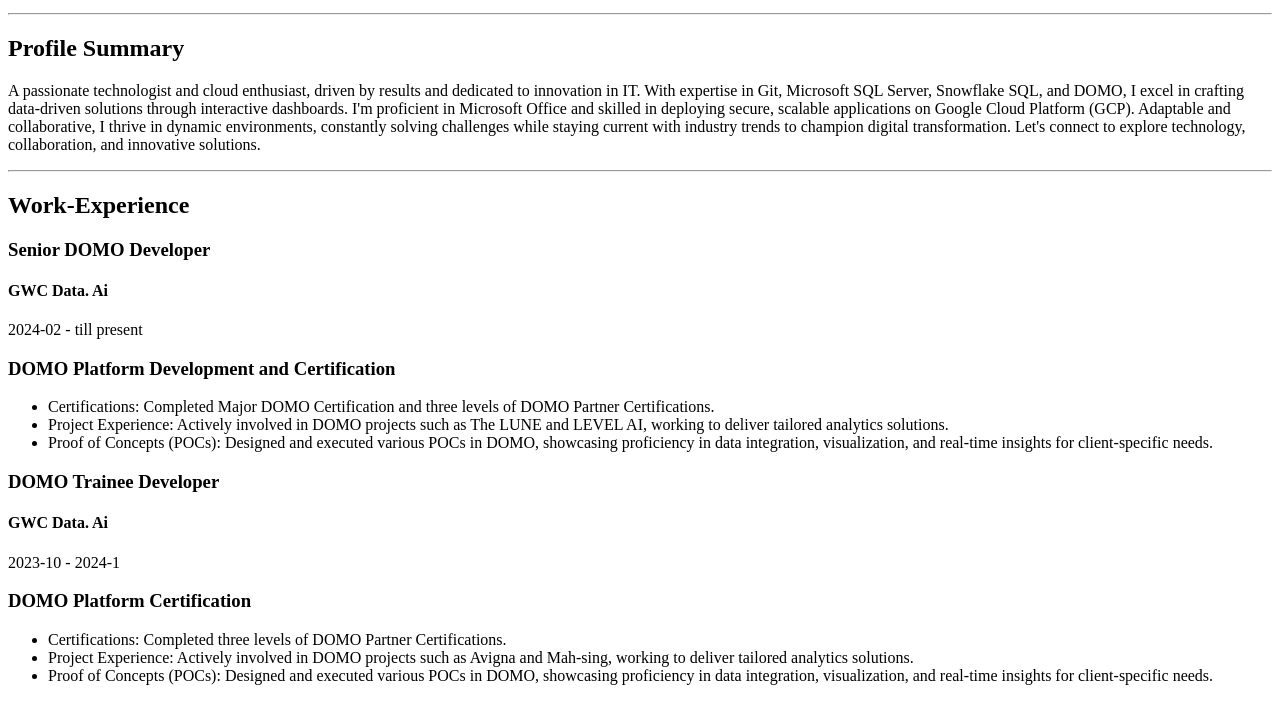
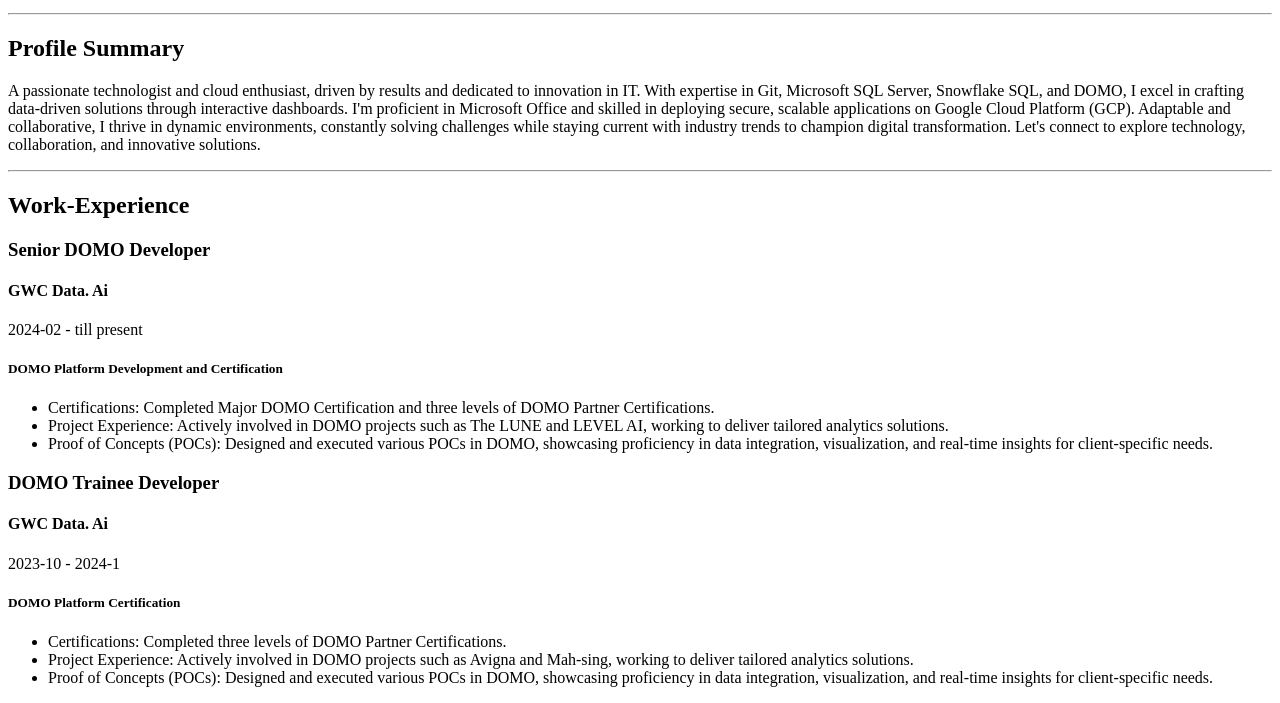
Before and after one commit to GokulV2795/My-First-Project, a plain HTML site: page index.html in a window 1280 px wide. Shown: the part 137-840 px from the top of the page. Drawn offline with Linux system fonts and the light colour scheme.

Commit message:
changed the header tags

```diff
--- a/index.html
+++ b/index.html
@@ -23,7 +23,7 @@
         <h3>Senior DOMO Developer</h3>
         <h4>GWC Data. Ai</h4>
         <p>2024-02 - till present</p>
-        <p><h3>DOMO Platform Development and Certification</h3></p>
+        <p><h5>DOMO Platform Development and Certification</h5></p>
         <ul>
           <li>Certifications: Completed Major DOMO Certification and three levels of DOMO Partner Certifications.</li>
           <li>Project Experience: Actively involved in DOMO projects such as The LUNE and LEVEL AI, working to deliver tailored analytics solutions.</li>
@@ -34,7 +34,7 @@
         <h3>DOMO Trainee Developer</h3>
         <h4>GWC Data. Ai</h4>
         <p>2023-10 - 2024-1</p>
-        <p><h3>DOMO Platform Certification</h3></p>
+        <p><h5>DOMO Platform Certification</h5></p>
         <ul>
           <li>Certifications: Completed three levels of DOMO Partner Certifications.</li>
           <li>Project Experience: Actively involved in DOMO projects such as Avigna and Mah-sing, working to deliver tailored analytics solutions.</li>
```
